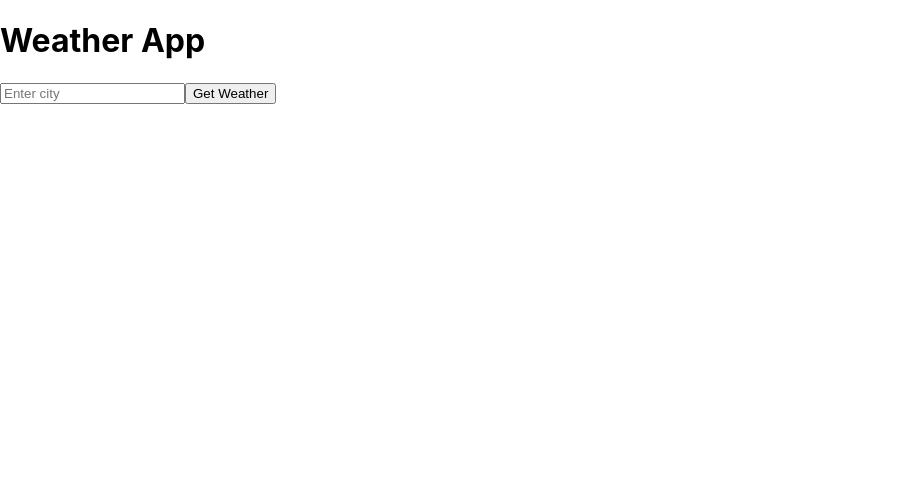
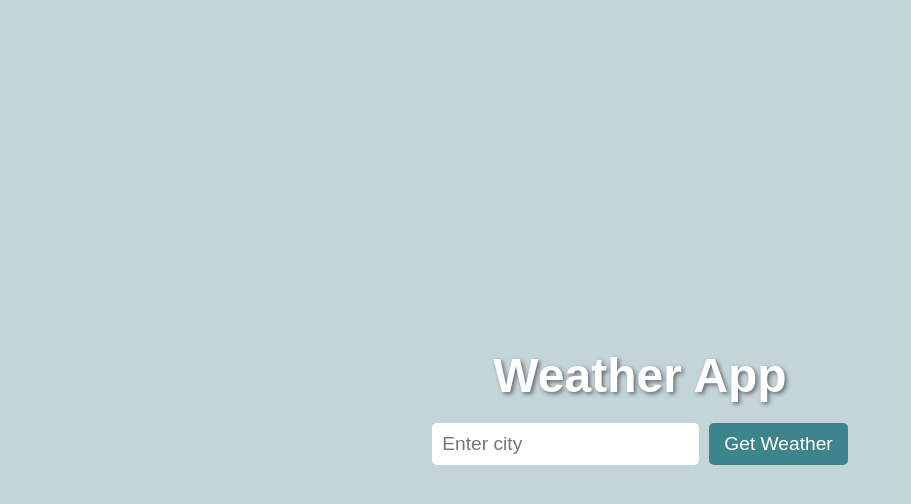
Before and after one commit to mwendwavickie/weather-app, a React (Create React App) app: page / in a window 1280 px wide. Shown: the top 504 px of the page, without its empty margins (0-911 px from the left). Built offline with nearby package versions, Linux system fonts and the light colour scheme.

Commit message:
Style the form input and the button.

```diff
--- a/src/App.css
+++ b/src/App.css
@@ -14,3 +14,29 @@ body {
   align-items: center;
   min-height: 100vh; /* Full-screen height */
 }
+
+h1 {
+  font-size: 3rem;
+  margin-bottom: 20px;
+  text-shadow: 2px 2px 4px rgba(0, 0, 0, 0.5);
+}
+form {
+  margin-bottom: 20px;
+}
+input[type="text"] {
+  padding: 10px;
+  font-size: 1.2rem;
+  border: none;
+  border-radius: 5px;
+  margin-right: 10px;
+}
+button {
+  padding: 10px 15px;
+  font-size: 1.2rem;
+  background-color: #3e848d;
+  color: white;
+  border: none;
+  border-radius: 5px;
+  cursor: pointer;
+  transition: background-color 0.3s ease;
+}
--- a/src/App.js
+++ b/src/App.js
@@ -1,7 +1,7 @@
 import React, { useState } from "react";
 import axios from "axios";
 import { WiThermometer, WiDaySunny, WiRaindrop, WiStrongWind } from 'react-icons/wi';
-//import './App.css';
+import './App.css';
 
 const App = () => {
 
```
